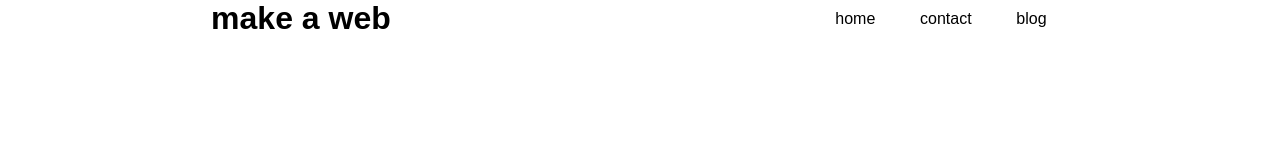
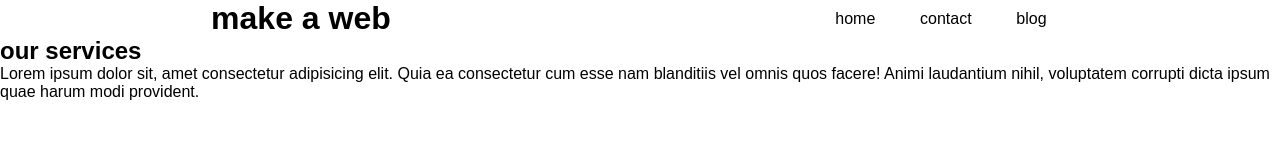
Before and after one commit to 098023kmnsad9873/practice, a plain HTML site: page index.html in a window 1280 px wide. Drawn offline with Linux system fonts and the light colour scheme.

```diff
--- a/index.html
+++ b/index.html
@@ -1,5 +1,6 @@
 <!DOCTYPE html>
 <html lang="en">
+
 <head>
     <meta charset="UTF-8">
     <meta http-equiv="X-UA-Compatible" content="IE=edge">
@@ -7,6 +8,7 @@
     <title>Document</title>
     <link rel="stylesheet" href="styles.css">
 </head>
+
 <body>
     <div class="container">
         <header>
@@ -21,7 +23,15 @@
         </header>
         <main>
             <section></section>
-            <section></section>
+            <section>
+                <h2>our services</h2>
+                <p>
+                    Lorem ipsum dolor sit, amet consectetur adipisicing elit. Quia ea consectetur cum esse nam
+                    blanditiis vel omnis quos facere! Animi laudantium nihil, voluptatem corrupti dicta ipsum quae harum
+                    modi provident.
+
+                </p>
+            </section>
             <section></section>
         </main>
         <footer>
@@ -29,4 +39,5 @@
         </footer>
     </div>
 </body>
+
 </html>
```
